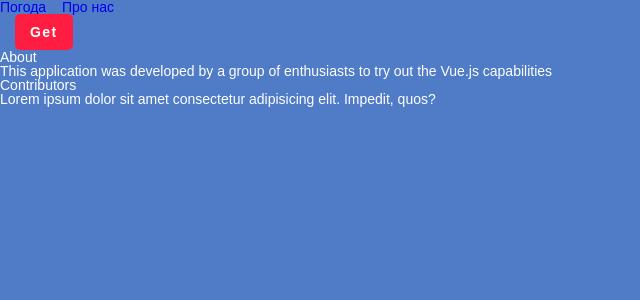
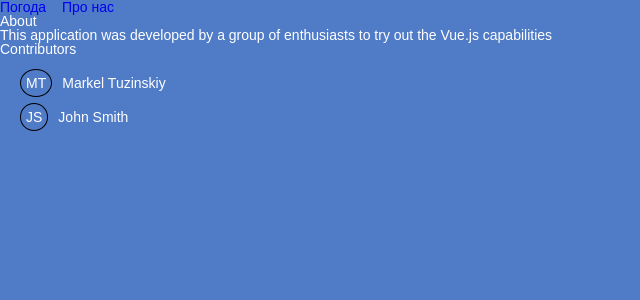
Before and after one commit to haskelcurry/vue-weather, a Vue app: page /#/about in a window 1280 px wide. Shown: the top 300 px of the page, without its empty margins (0-640 px from the left). Built offline with nearby package versions, Linux system fonts and the light colour scheme.

Commit message:
add script, template and style for About page

```diff
--- a/src/pages/About.vue
+++ b/src/pages/About.vue
@@ -18,36 +18,51 @@ export default {
     getInitials() {
       for (let i = 0; i < this.contributorsList.length; i++) {
         const arrayNew = this.contributorsList[i].contributorsNames.split(' ');
-        const aaa = arrayNew.shift().charAt(0) + arrayNew.pop().charAt(0);
-        return (this.contributorsList[i].contributorsInitials = aaa.toUpperCase());
+        const firstCharOfName = arrayNew.shift().charAt(0) + arrayNew.pop().charAt(0);
+        this.contributorsList[i].contributorsInitials = firstCharOfName.toUpperCase();
       }
     }
+  },
+  beforeMount() {
+    this.getInitials();
   }
 };
 </script>
 
 <template>
-  <button @click="getInitials">Get</button>
   <p>About</p>
   <p>This application was developed by a group of enthusiasts to try out the Vue.js capabilities</p>
 
-  <section>
+  <section class="about-contributors-section">
     <h2>Contributors</h2>
     <!-- eslint-disable-next-line vue/require-v-for-key -->
-    <ul v-for="initial in contributorsInitials" class="about-contributors-list">
+    <ul v-for="initial in contributorsList" class="about-contributors-list">
       <li class="about-contributors-item">
-        <div class="about-contributors-item-initials">{{ initial.contributorsInitials }}</div>
-        <span>{{ initial.contributorsNames }}</span>
+        <div class="about-contributors-item-container">
+          <span class="about-contributors-item-initials">{{ initial.contributorsInitials }}</span>
+          <span class="about-contributors-item-name">{{ initial.contributorsNames }}</span>
+        </div>
       </li>
     </ul>
-    <p>Lorem ipsum dolor sit amet consectetur adipisicing elit. Impedit, quos?</p>
   </section>
 </template>
 
 <style scoped>
+.about-contributors-list {
+  margin: 10px auto;
+}
+.about-contributors-item {
+  display: flex;
+  flex-direction: column;
+  margin: 20px;
+}
 .about-contributors-item-initials {
   border: 1px solid #000;
   border-radius: 50%;
+  padding: 5px;
+}
+.about-contributors-item-name {
+  margin-left: 10px;
 }
 
 button {
```
